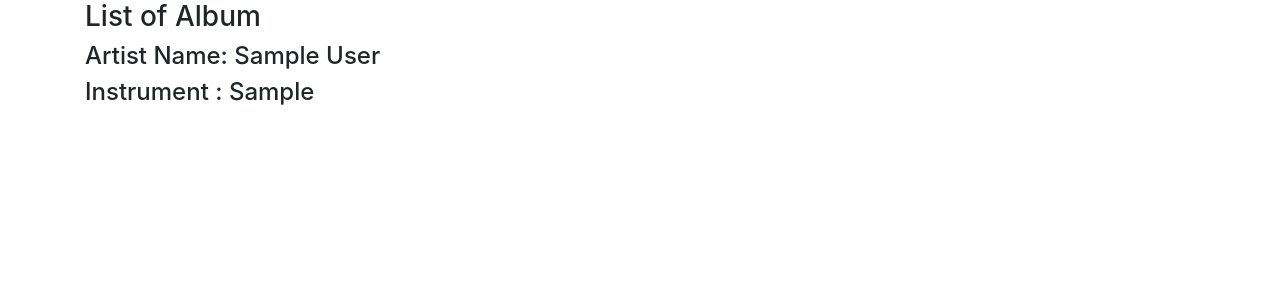
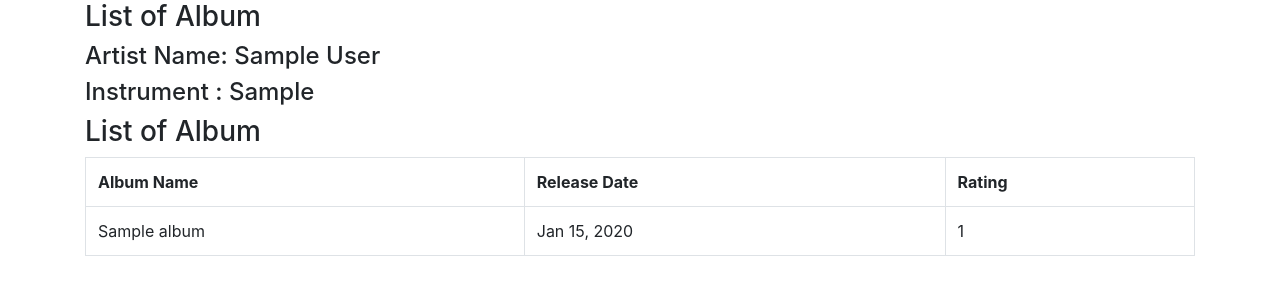
Before and after one commit to dipu157/bohubrhi-web-development, a Django app: page /album_list/1 in a window 1280 px wide. Shown: the part 56-356 px from the top of the page. Run offline with Django 4.2, Linux system fonts and the light colour scheme; tables that the repository leaves empty hold one stand-in row (values such as "Sample post"); some libraries are stand-ins or nearby versions.

Commit message:
album list added

```diff
--- a/django practise/first_app/views.py
+++ b/django practise/first_app/views.py
@@ -11,8 +11,9 @@ def index(request):
 
 def album_list(request,artist_id):
     artist_info = Musician.objects.get(pk=artist_id)
+    album_list = Album.objects.filter(artist=artist_id)
     print(artist_info)
-    diction = {'title':"List of Album",'artist_info':artist_info}
+    diction = {'title':"List of Album",'artist_info':artist_info,'album_list':album_list}
     return render(request,'first_app/album_list.html',context=diction)
 
 def musician_form(request):
--- a/django practise/templates/first_app/album_list.html
+++ b/django practise/templates/first_app/album_list.html
@@ -3,4 +3,20 @@
 <h3>List of Album</h3>
 <h4>Artist Name: {{ artist_info.first_name }} {{ artist_info.last_name }}</h4>
 <h4>Instrument : {{ artist_info.instrument }}</h4>
+
+<h3>List of Album</h3>
+<table class="table table-bordered">
+        <tr>
+            <th>Album Name</th>
+            <th>Release Date</th>
+            <th>Rating</th>
+        </tr>
+        {% for album in album_list %}
+        <tr>
+            <td>{{ album.name }}</td>
+            <td>{{ album.release_date|date:"M d, Y" }}</td>
+            <td>{{ album.num_stars }}</td>
+        </tr>
+        {% endfor %}
+</table>
 {% endblock %}
```
